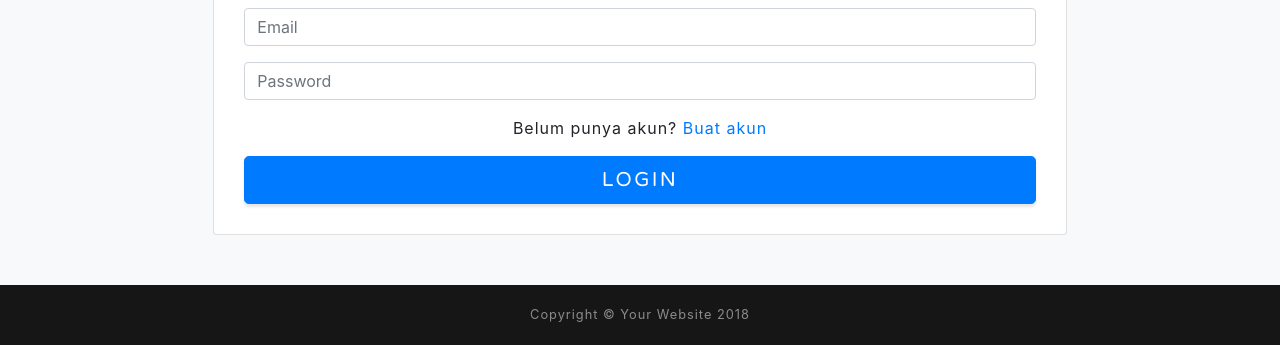
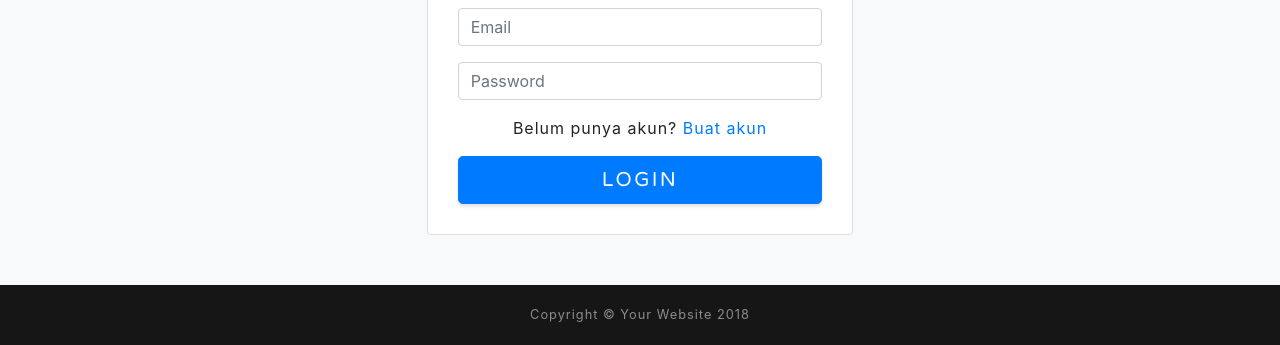
Before and after one commit to yysrll/website, a website with bundled scripts: page masuk.html in a window 1280 px wide. Shown: the part 1119-1464 px from the top of the page. Built offline with nearby package versions, Linux system fonts and the light colour scheme.

Commit message:
box login
box login diperkecil

```diff
--- a/masuk.html
+++ b/masuk.html
@@ -62,7 +62,7 @@
 <div class="col-12 text-center">
     <h2>Masuk ke akun Infernity</h2>
   <br>
-<div class="card col-md-8 container mt-3 text-center" style="padding: 30px">
+<div class="card col-md-4 container mt-3 text-center" style="padding: 30px">
   <!-- WRAPPER -->
   <div id="wrapper">
     <div class="vertical-align-wrap">
```
